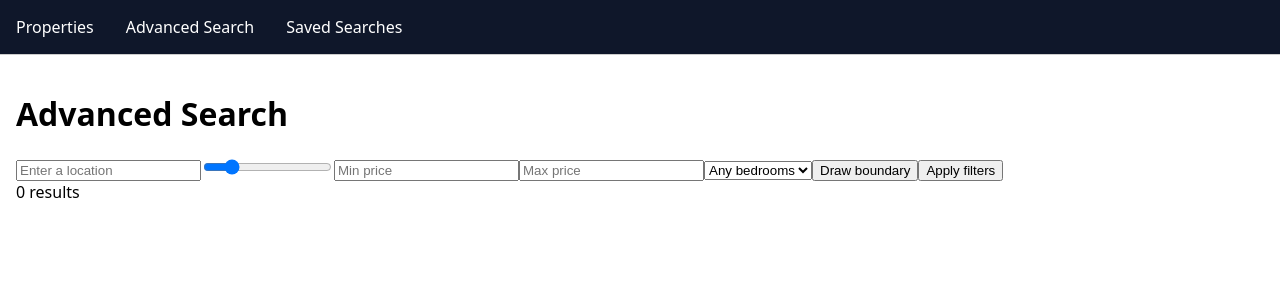
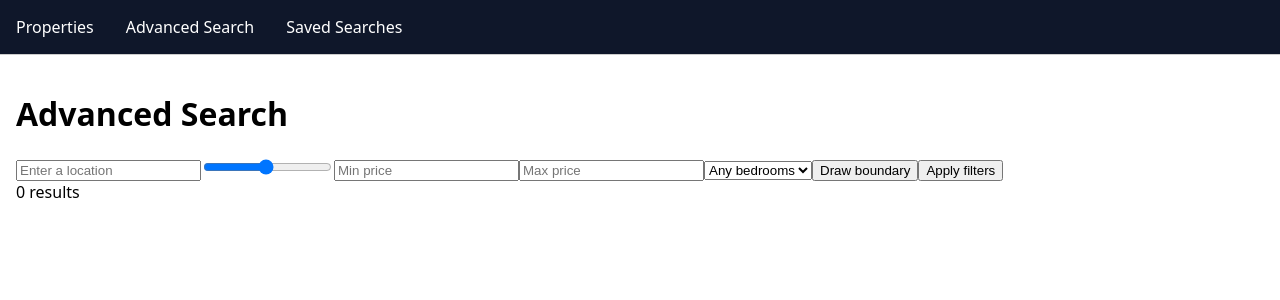
Before and after one commit to pavanisri-hub/mapbox-real-estate-finder, a React (Vite) app: page /search in a window 1280 px wide. Shown: the top 300 px of the page. Built offline with nearby package versions, Linux system fonts and the light colour scheme; no server answers.

Commit message:
feat: persist advanced search filters for properties page

```diff
--- a/src/pages/AdvancedSearchPage.jsx
+++ b/src/pages/AdvancedSearchPage.jsx
@@ -3,7 +3,7 @@ import { useNavigate } from "react-router-dom";
 
 const AdvancedSearchPage = () => {
   const [locationQuery, setLocationQuery] = useState("");
-  const [radiusKm, setRadiusKm] = useState(10);
+  const [radiusKm, setRadiusKm] = useState(25);
   const [priceMin, setPriceMin] = useState("");
   const [priceMax, setPriceMax] = useState("");
   const [bedrooms, setBedrooms] = useState("");
@@ -81,9 +81,6 @@ const AdvancedSearchPage = () => {
           Apply filters
         </button>
       </div>
-
-      {/* You can compute results count using the same filters in PropertiesPage,
-          but for now keep it static or wire it later */}
       <div data-testid="results-count">0 results</div>
     </div>
   );
```
